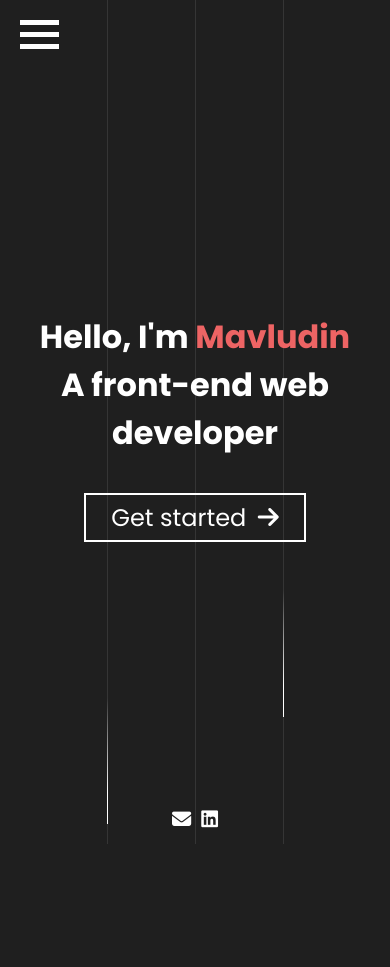
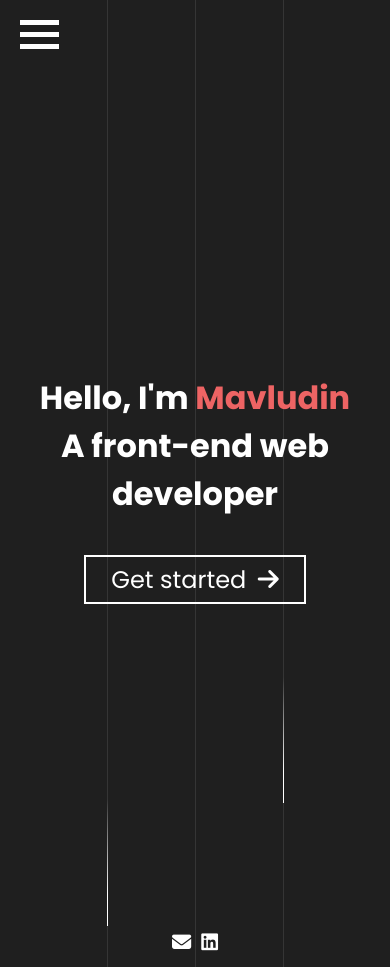
Before and after one commit to Mavludin/portfolio-page, a React (Create React App) app: page / in a window 390 px wide. Before the commit the page ends 844 px from the top, so only its background shows below. Built offline with nearby package versions, Linux system fonts and the light colour scheme.

Commit message:
on my way

```diff
--- a/src/Main.css
+++ b/src/Main.css
@@ -206,9 +206,10 @@ a {
     overflow: visible;
   }
 
-  .MainBlock {
-    overflow: scroll;
+  html, body {
+    min-height: calc(130vh - 130px);
   }
+
 }
 
 @media screen and (max-width: 600px) {
```
